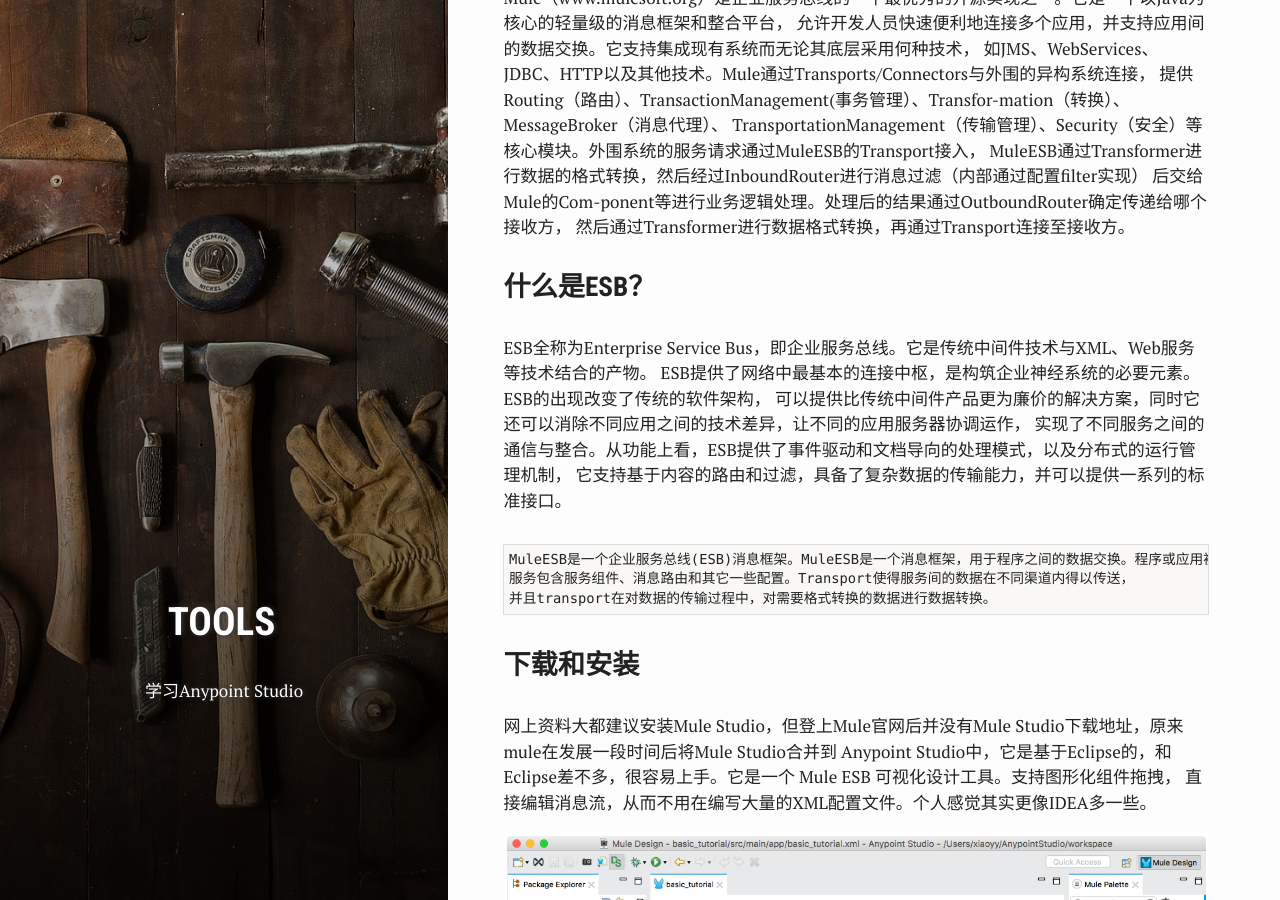
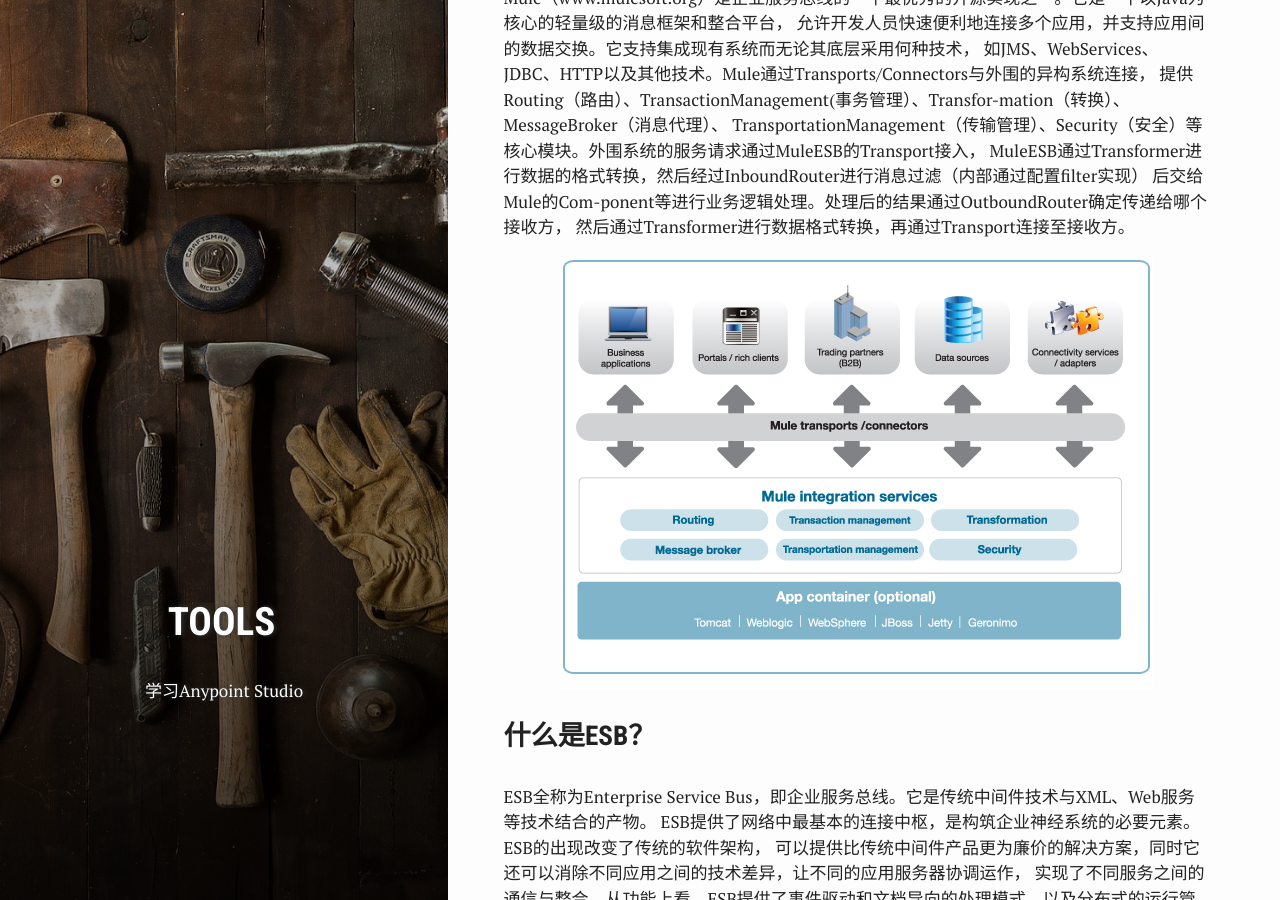
Before and after one commit to yyxiao/yyxiao.github.io, a Jekyll site: the page built from _posts/2017-08-08-AnypointStudio初学.md, in a window 1280 px wide and 900 px high, scrolled down 378 px. Built offline with Jekyll 4.4.1, drawn with Linux system fonts in a browser that asks for light colours.

Commit message:
update mule image

```diff
--- a/_posts/2017-08-08-AnypointStudio初学.md
+++ b/_posts/2017-08-08-AnypointStudio初学.md
@@ -24,6 +24,7 @@
 后交给Mule的Com-ponent等进行业务逻辑处理。处理后的结果通过OutboundRouter确定传递给哪个接收方，
 然后通过Transformer进行数据格式转换，再通过Transport连接至接收方。
 
+[![2]({{ site.images }}/post/1708/2.png)]({{ site.images }}/post/1708/2.png)
 
 ### 什么是ESB？
 
```
Also changed, not shown: assets/images/post/1708/2.png (added).
